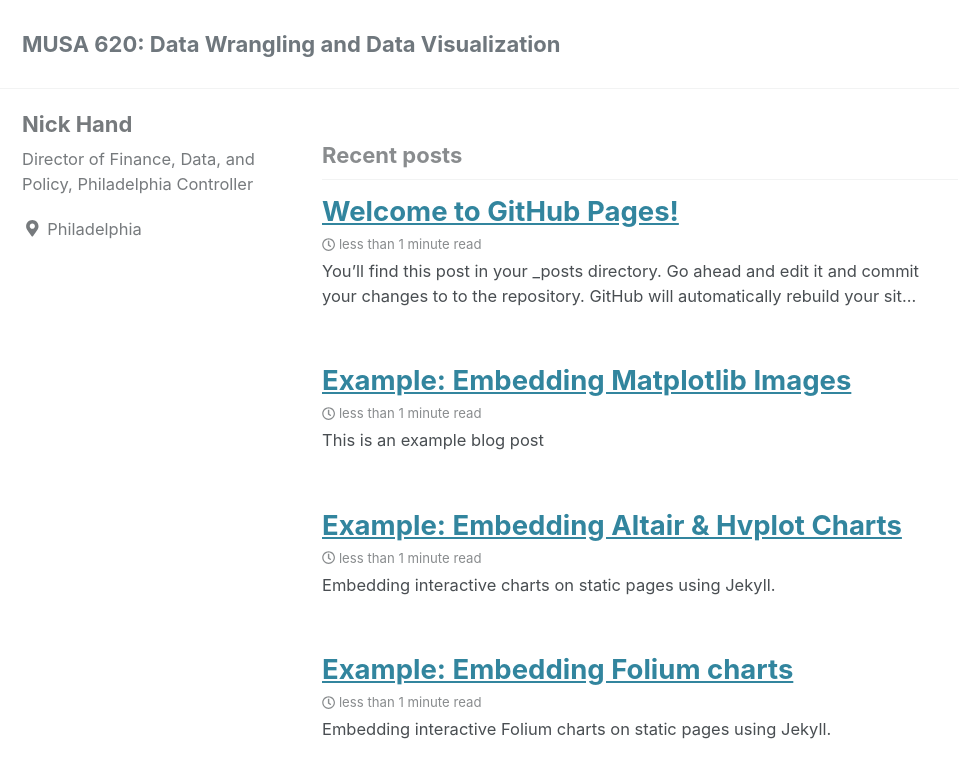
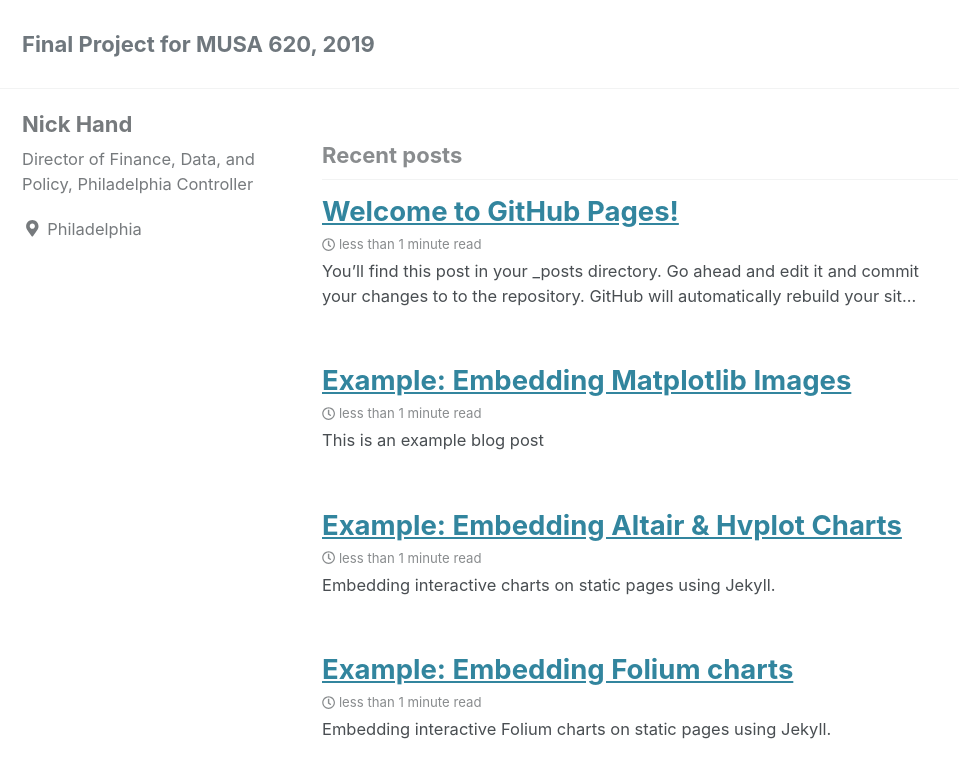
Before and after one commit to CPLN-Flight-Control/Airline-Ticket-Price-Prediction, a Jekyll site: the page built from index.html, in a window 1280 px wide and 900 px high. Shown: the top 778 px of the window, without its empty margins (0-959 px from the left). Built offline with Jekyll 4.4.1, drawn with Linux system fonts in a browser that asks for light colours; cached includes are drawn as plain includes; nearby versions of some CDN libraries; a script that is not in the unit is left out; the list of posts is cut into pages by our own code.

Commit message:
First edits

```diff
--- a/_config.yml
+++ b/_config.yml
@@ -16,7 +16,7 @@ minimal_mistakes_skin: "default" # "air", "aqua", "contrast", "dark", "dirt", "n
 
 # Site Settings
 locale: "en-US"
-title: "MUSA 620: Data Wrangling and Data Visualization"
+title: "Final Project for MUSA 620, 2019"
 title_separator: "-"
 name: "Nick Hand"
 description: "Displaying cool data visualizations"
```
